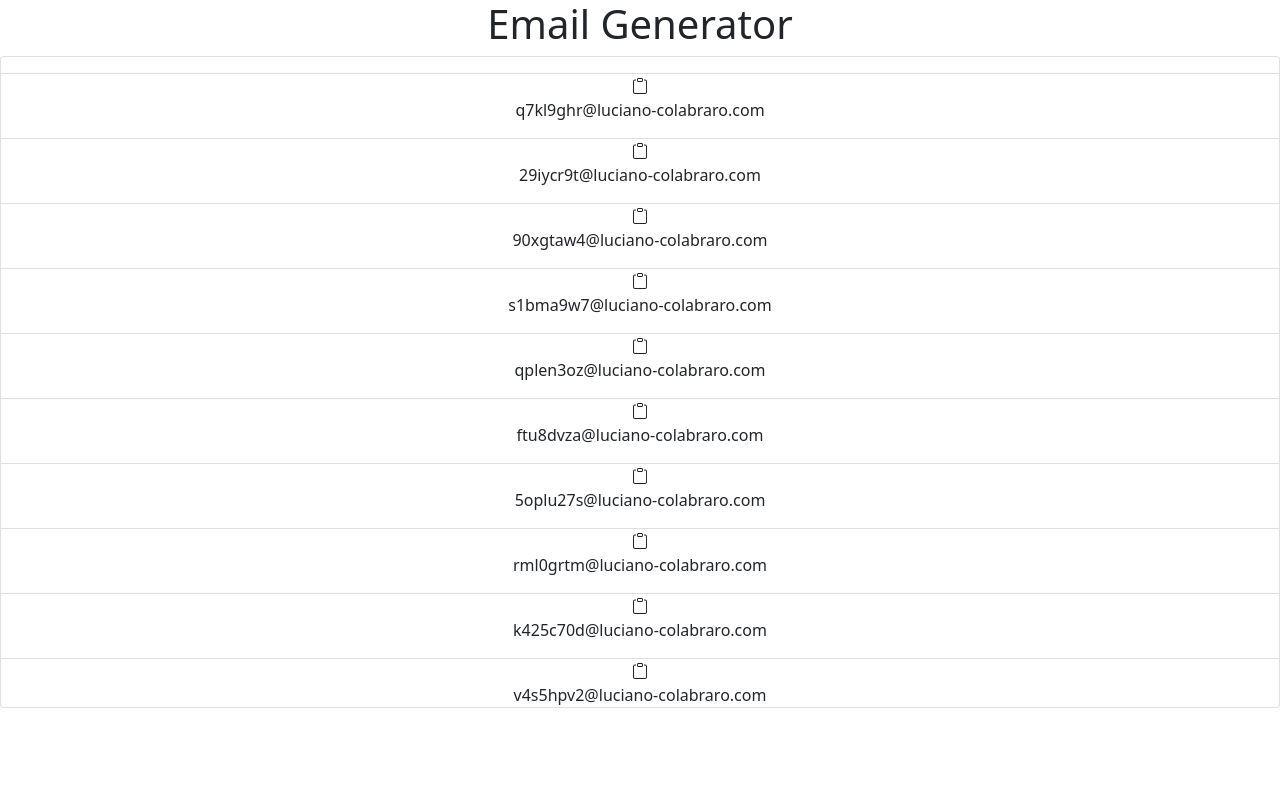
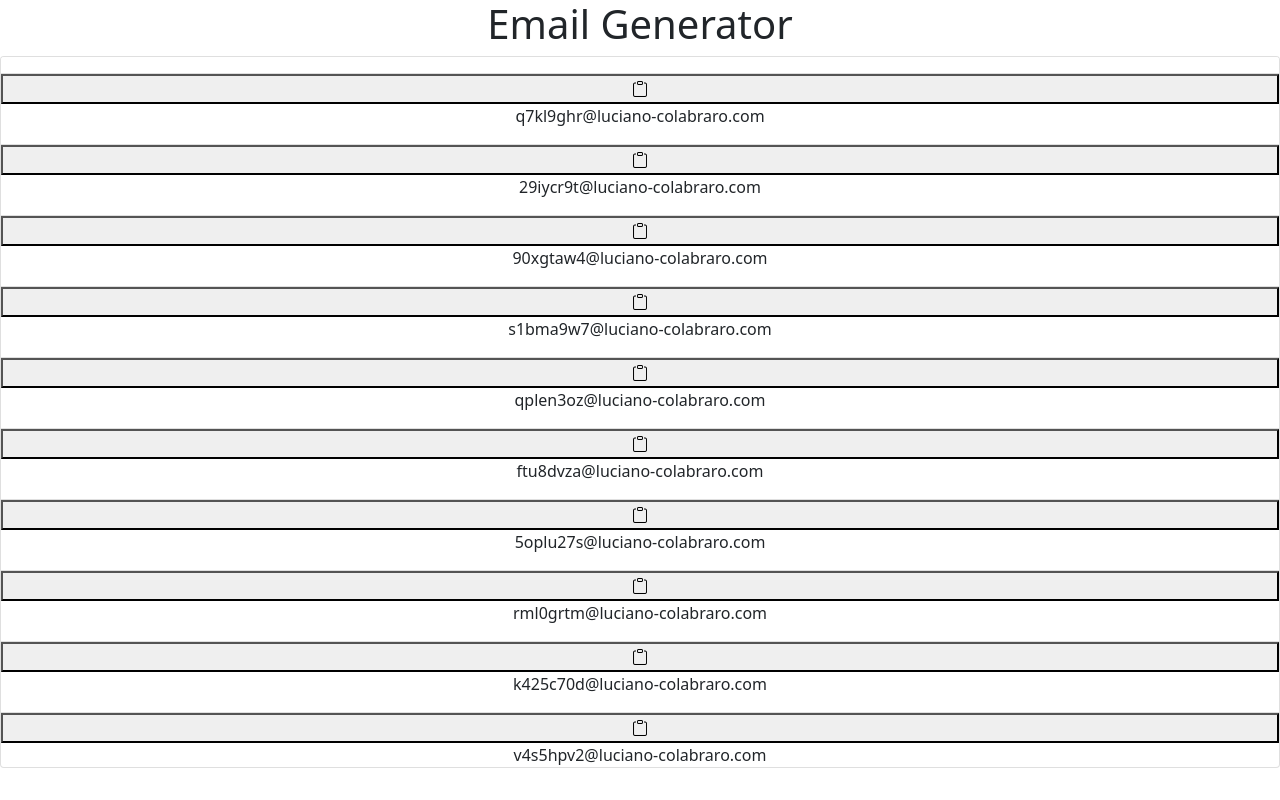
Before and after one commit to lucioxx89/Email_Generator, a React (Create React App) app: page / in a window 1280 px wide. Built offline with nearby package versions, Linux system fonts and the light colour scheme.

Commit message:
add onClick button to icon, so far prints clicked when clicked

```diff
--- a/src/components/SuggestedEmail.js
+++ b/src/components/SuggestedEmail.js
@@ -2,10 +2,16 @@ function SuggestedEmail(props) {
   const alias = props.alias;
   const domain = props.domain;
 
+  const clickHandler = () => {
+    console.log("Clicked");
+  };
+
   return (
     <>
       <div class="list-group-item w-10 " />
-      <i class="bi bi-clipboard"></i>
+      <button onClick={clickHandler}>
+        <i class="bi bi-clipboard"></i>
+      </button>
       {alias}@{domain}
     </>
   );
```
